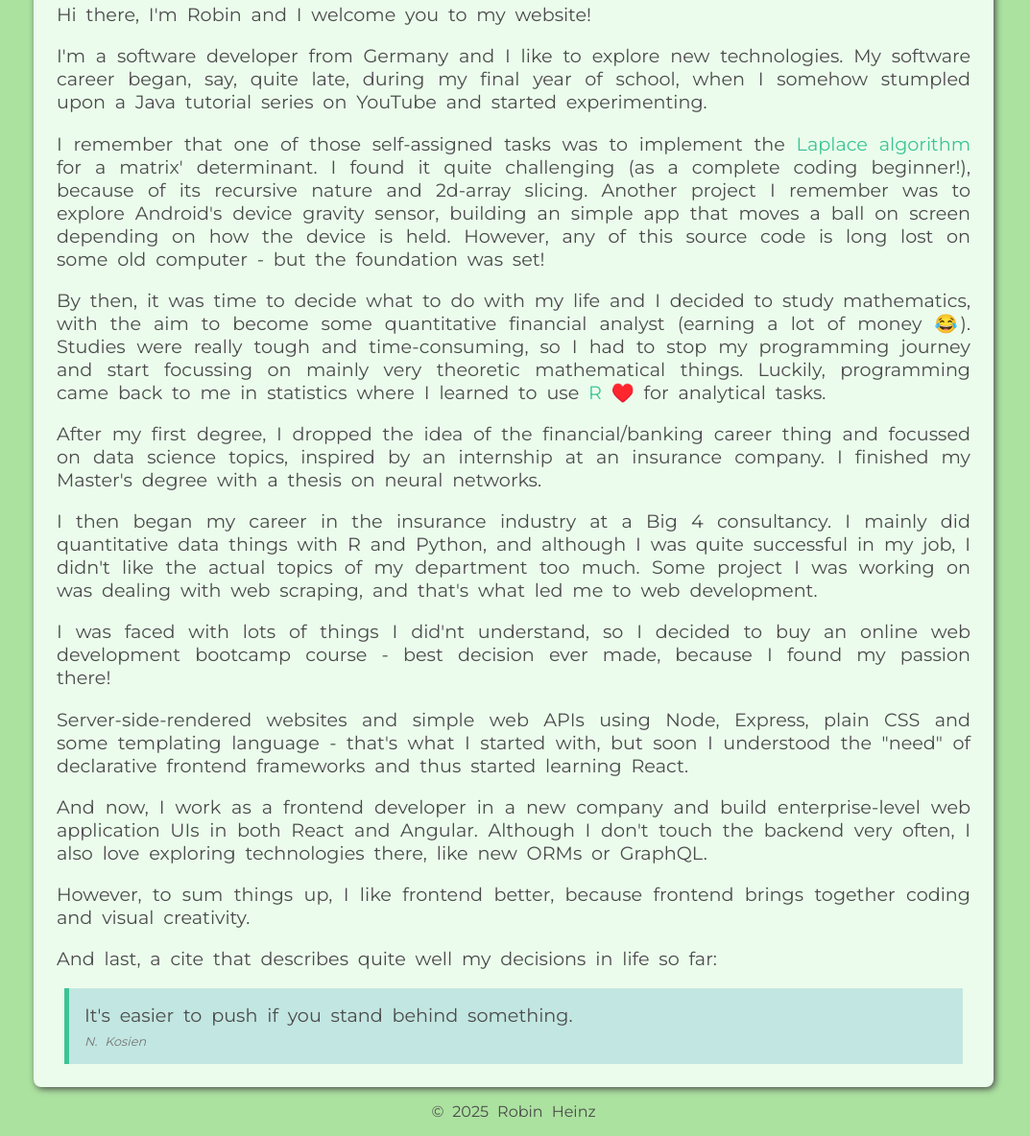
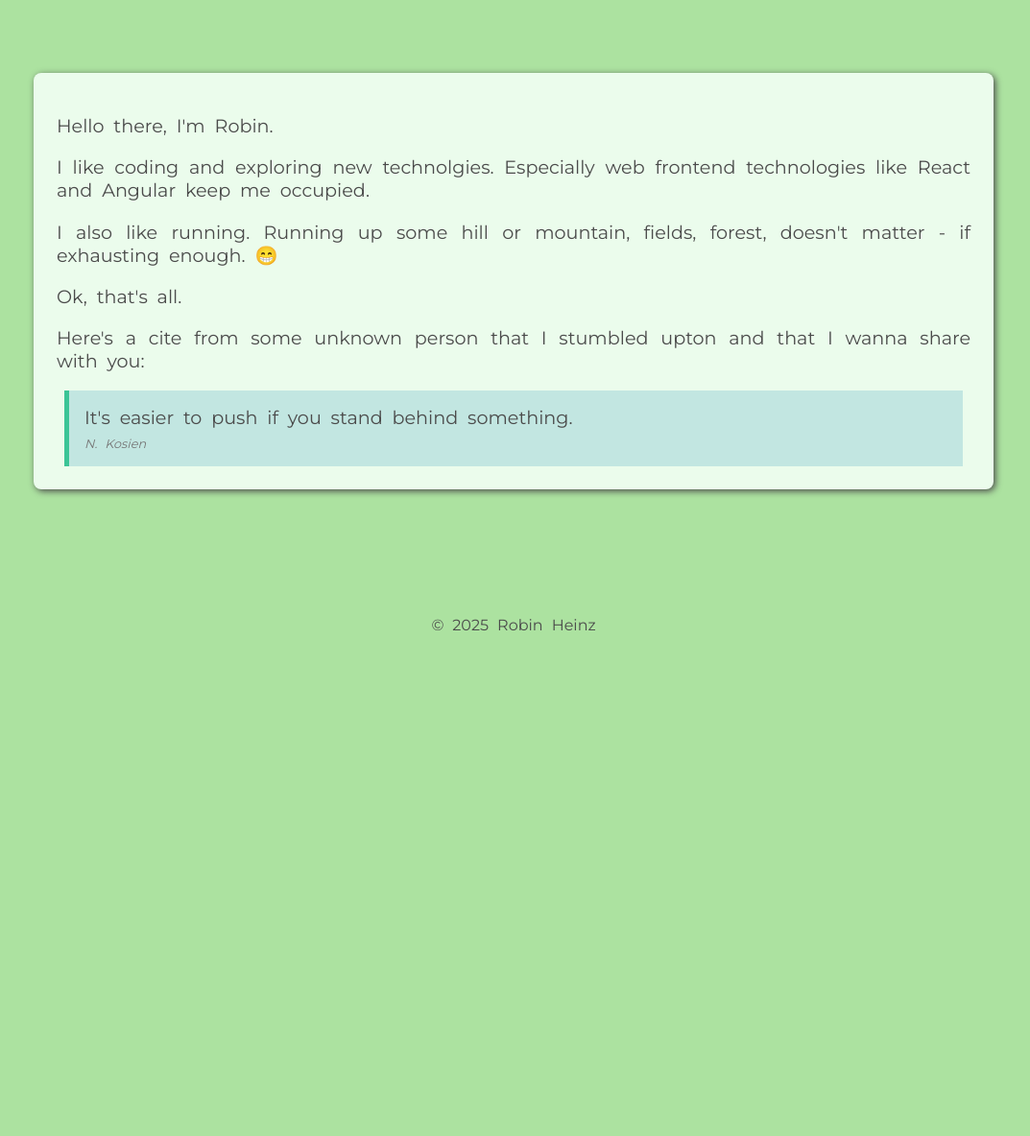
Before and after one commit to blimmbamm/gatsby-website-blog, a Gatsby site: page /about in a window 1280 px wide. Shown: the part 123-1307 px from the top of the page at 96% size, without its empty margins (105-1178 px from the left). After the commit the page ends 800 px from the top, so only its background shows below. Built offline with nearby package versions, Linux system fonts and the light colour scheme; Gatsby itself is replaced by a stand-in of ours.

Commit message:
new about m

```diff
--- a/src/about/about-me.md
+++ b/src/about/about-me.md
@@ -2,27 +2,15 @@
 key: 'about-me'
 ---
 
-Hi there, I'm Robin and I welcome you to my website!
+Hello there, I'm Robin.
 
-I'm a software developer from Germany and I like to explore new technologies. My software career began, say, quite late, during my final year of school, when I somehow stumpled upon a Java tutorial series on YouTube and started experimenting.
+I like coding and exploring new technolgies. Especially web frontend technologies like React and Angular keep me occupied.
 
-I remember that one of those self-assigned tasks was to implement the [Laplace algorithm](https://en.wikipedia.org/wiki/Laplace_expansion) for a matrix' determinant. I found it quite challenging (as a complete coding beginner!), because of its recursive nature and 2d-array slicing. Another project I remember was to explore Android's device gravity sensor, building an simple app that moves a ball on screen depending on how the device is held. However, any of this source code is long lost on some old computer - but the foundation was set!
+I also like running. Running up some hill or mountain, fields, forest, doesn't matter - if exhausting enough. 😁
 
-By then, it was time to decide what to do with my life and I decided to study mathematics, with the aim to become some quantitative financial analyst (earning a lot of money  😂). Studies were really tough and time-consuming, so I had to stop my programming journey and start focussing on mainly very theoretic mathematical things. Luckily, programming came back to me in statistics where I learned to use [R](https://www.r-project.org/) ♥️ for analytical tasks.
+Ok, that's all.
 
-After my first degree, I dropped the idea of the financial/banking career thing and focussed on data science topics, inspired by an internship at an insurance company. I finished my Master's degree with a thesis on neural networks.
-
-I then began my career in the insurance industry at a Big 4 consultancy. I mainly did quantitative data things with R and Python, and although I was quite successful in my job, I didn't like the actual topics of my department too much. Some project I was working on was dealing with web scraping, and that's what led me to web development.
-
-I was faced with lots of things I did'nt understand, so I decided to buy an online web development bootcamp course - best decision ever made, because I found my passion there!
-
-Server-side-rendered websites and simple web APIs using Node, Express, plain CSS and some templating language - that's what I started with, but soon I understood the "need" of declarative frontend frameworks and thus started learning React.
-
-And now, I work as a frontend developer in a new company and build enterprise-level web application UIs in both React and Angular. Although I don't touch the backend very often, I also love exploring technologies there, like new ORMs or GraphQL.
-
-However, to sum things up, I like frontend better, because frontend brings together coding and visual creativity.
-
-And last, a cite that describes quite well my decisions in life so far:
+Here's a cite from some unknown person that I stumbled upton and that I wanna share with you:
 
 > It's easier to push if you stand behind something.
 >
```
